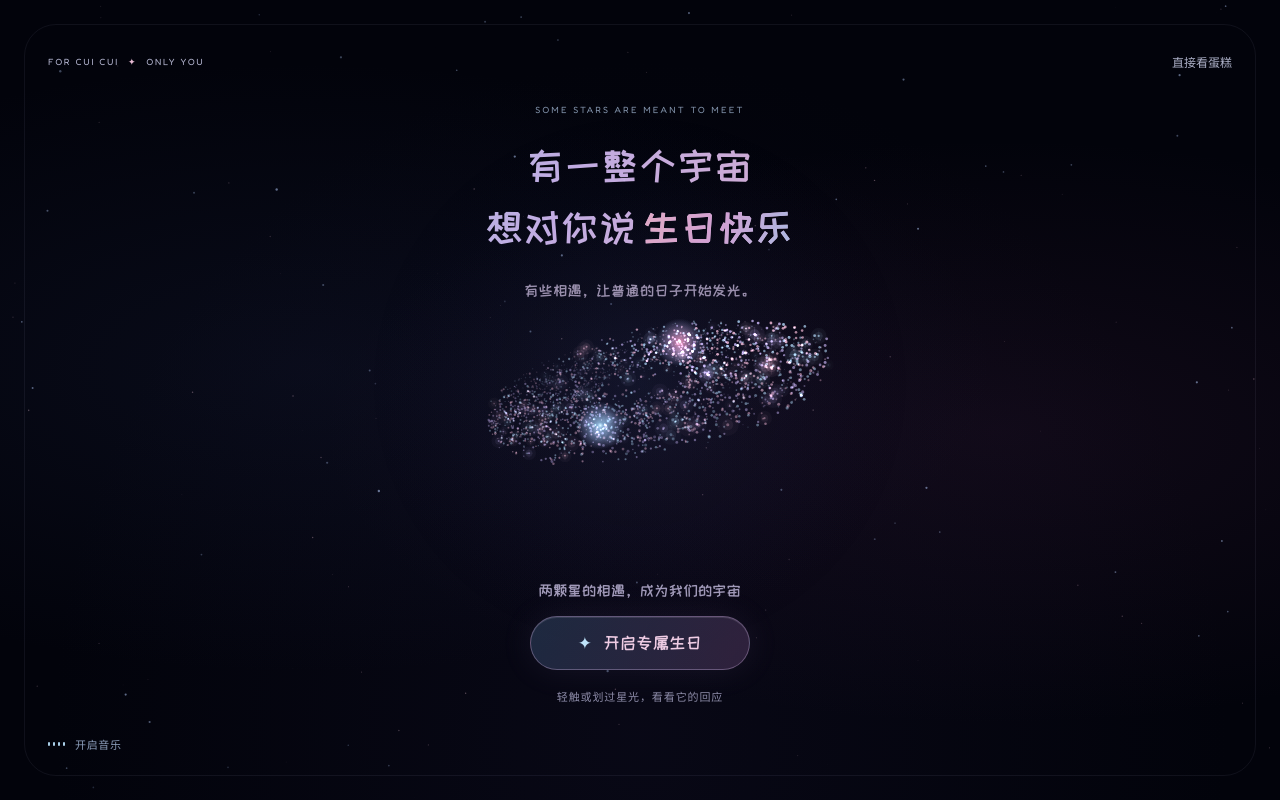
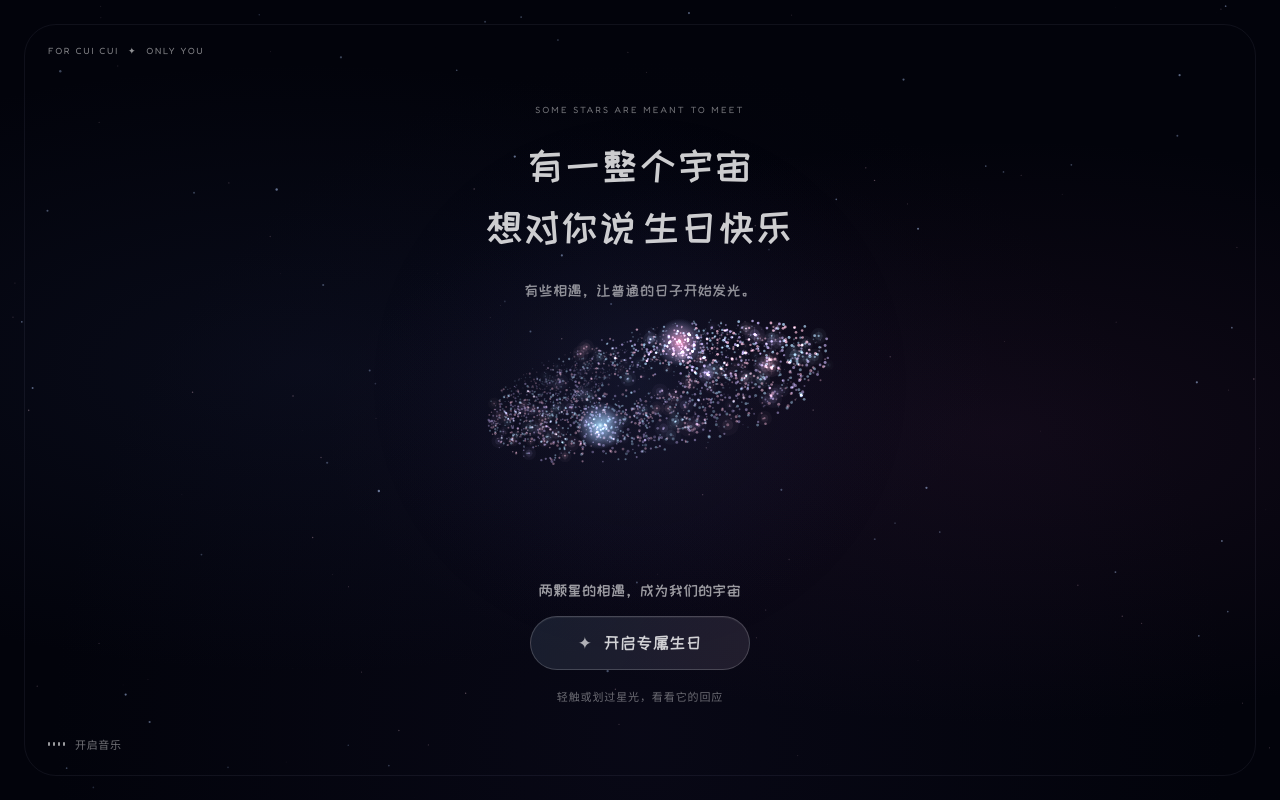
Before and after one commit to timmmguannn567-ui/ethan, a React (Vite) app: page / in a window 1280 px wide. Built offline with nearby package versions, Linux system fonts and the light colour scheme.

Commit message:
Use translucent white opening typography and remove direct-to-cake shortcut

```diff
--- a/src/Opening.tsx
+++ b/src/Opening.tsx
@@ -30,13 +30,12 @@ export function Opening({onComplete,onReveal,onStart,sound,onToggleSound}:Props)
   },[phase,count,canvasReady]);
   const start=()=>{if(started.current)return;started.current=true;callbacks.current.onStart();setPhase('countdown');};
   const release=()=>{if(finishing.current)return;finishing.current=true;setPhase('release');};
-  const skip=()=>{if(finishing.current)return;finishing.current=true;callbacks.current.onStart();callbacks.current.onReveal();setPhase('reveal');};
   const stageTitle=phase==='countdown'?String(count):phase==='name'?config.name:phase==='birthday'?'生日快乐':phase==='wish'?'把愿望，交给星空':phase==='release'?'愿望已送达':'一整个宇宙，正在为你亮起';
   return <section className={`opening opening--${phase}`} data-testid="opening" data-phase={phase} aria-label="专属生日序章">
     <div className="opening-nebula" aria-hidden="true"/>
     <canvas ref={canvas} className="opening-canvas" aria-hidden="true" onPointerMove={e=>{engine.current?.move(e.clientX,e.clientY);}} onPointerLeave={()=>engine.current?.move(0,0,false)} onPointerDown={e=>{engine.current?.move(e.clientX,e.clientY);engine.current?.bloom(e.clientX,e.clientY);}} onPointerUp={e=>{if(e.pointerType!=='mouse')engine.current?.move(0,0,false);}} onPointerCancel={()=>engine.current?.move(0,0,false)}/>
     <div className="opening-frame" aria-hidden="true"/>
-    <header className="opening-top"><span>FOR {config.name.toUpperCase()} <i>✦</i> ONLY YOU</span><button onClick={skip} data-testid="skip-opening">直接看蛋糕</button></header>
+    <header className="opening-top"><span>FOR {config.name.toUpperCase()} <i>✦</i> ONLY YOU</span></header>
     <div className="opening-copy" key={phase==='countdown'?'countdown':phase}>
       <p className="opening-eyebrow">{phase==='invitation'?'SOME STARS ARE MEANT TO MEET':phase==='countdown'?'YOUR LITTLE UNIVERSE IS WAKING UP':phase==='wish'?'MAKE A WISH':'A MOMENT THAT BELONGS TO US'}</p>
       {phase==='invitation'?<><h2>有一整个宇宙<br/>想对你说<span>生日快乐</span></h2><p className="opening-subtitle">{config.opening.invitation}</p></>:<><h2 className="opening-small-title">{phase==='countdown'?'让惊喜，慢慢靠近你':phase==='name'?'万千星光，只为你而来':phase==='birthday'?'今天，你是宇宙的中心':phase==='wish'?'闭上眼，许一个愿望':phase==='release'?'每一个明天，都想陪你':'这是属于我们的生日宇宙'}</h2></>}
--- a/src/OpeningParticles.ts
+++ b/src/OpeningParticles.ts
@@ -104,7 +104,7 @@ export class OpeningParticles {
       const shimmer=this.reduced?1:.62+Math.sin(t*(1.05+this.depths[i]*.65)+this.phases[i])*.25+Math.sin(t*.63+this.phases[i]*2.1)*.13;
       const radius=(.5+this.depths[i]*.85)*perspective*(.85+shimmer*.25);
       ctx.globalAlpha=(.32+this.depths[i]*.54)*shimmer*fading;
-      ctx.fillStyle=this.shape==='heart'?(i%3?'#ffc7e0':'#b8c9ff'):(i%3===0?'#f5bad6':i%3===1?'#c9b4f4':'#aed3f2');
+      ctx.fillStyle=lettering?(i%4===0?'#e4ebf8':'#ffffff'):this.shape==='heart'?(i%3?'#ffc7e0':'#b8c9ff'):(i%3===0?'#f5bad6':i%3===1?'#c9b4f4':'#aed3f2');
       ctx.beginPath();ctx.arc(x,y,Math.max(.3,radius),0,Math.PI*2);ctx.fill();
       if(i%19===0){
         const alpha=ctx.globalAlpha;ctx.globalAlpha=alpha*.09;ctx.beginPath();ctx.arc(x,y,radius*7,0,Math.PI*2);ctx.fill();
--- a/src/opening.css
+++ b/src/opening.css
@@ -5,7 +5,7 @@
 .opening-canvas{position:absolute;inset:0;width:100%;height:100%;touch-action:none}
 .opening-frame{position:absolute;inset:16px;border:1px solid #b6b8e013;border-radius:25px;pointer-events:none}
 .opening-top{position:absolute;top:max(32px,env(safe-area-inset-top));left:32px;right:32px;display:flex;align-items:center;justify-content:space-between;gap:12px}
-.opening-top>span{font-size:9px;letter-spacing:1.8px;color:#b5b6d1}.opening-top i{font-style:normal;color:#e7bad3;margin:0 5px}.opening-top button{padding:8px 0 8px 10px;color:#adb1c8;background:transparent;font-size:12px}
+.opening-top>span{font-size:9px;letter-spacing:1.8px;color:#b5b6d1}.opening-top i{font-style:normal;color:#e7bad3;margin:0 5px}
 .opening-copy{position:absolute;top:15%;left:24px;right:24px;text-align:center;pointer-events:none;animation:opening-copy-in .8s both}
 .opening-eyebrow{font-size:9px;letter-spacing:2.2px;color:#9ca9c9;margin-bottom:20px}
 .opening h2{font-family:'PingFang SC','Microsoft YaHei',sans-serif;font-weight:400;font-size:clamp(27px,6.7vw,39px);line-height:1.6;letter-spacing:.13em;margin:0}
@@ -32,11 +32,12 @@
 @media(max-height:700px){.opening-copy{top:14%}.opening-eyebrow{margin-bottom:12px;font-size:8px}.opening h2{font-size:25px;line-height:1.45}.opening-subtitle{margin-top:10px;font-size:12px}.opening-bottom{bottom:65px;gap:10px}.opening-orbit-note{font-size:11px}.opening-primary{min-height:46px;padding:12px 22px;font-size:14px}.opening-caption{font-size:13px;max-width:290px}.opening-hint{font-size:10px}.opening-sound{bottom:20px}.opening-top{top:24px;left:26px;right:26px}.opening-top>span{font-size:8px;letter-spacing:1px}.moment-row{gap:8px}}
 @media(prefers-reduced-motion:reduce){.opening,.opening-primary{transition:none}.experience--arriving,.opening-copy,.opening-sound.is-playing i{animation:none}}
 
-/* Softer, personal lettering scoped to the opening only. */
+/* Airy white lettering, scoped to the opening so photo handwriting stays intact. */
 .opening h2,.opening-subtitle,.opening-caption,.opening-orbit-note,.opening-primary{font-family:BirthdayOpening,'Fredoka','PingFang SC',sans-serif;font-weight:400;letter-spacing:.045em}
-.opening h2,.opening .opening-small-title{color:transparent;background:linear-gradient(115deg,#b8dcff 10%,#dcc3ff 44%,#ffc3dd 80%);background-clip:text;-webkit-background-clip:text;opacity:.88;text-shadow:none}
-.opening h2 span{color:transparent;background:linear-gradient(110deg,#ffc0dd,#efb6ee,#c0d3ff);background-clip:text;-webkit-background-clip:text;text-shadow:none}
-.opening-subtitle{color:#c3b5d7;opacity:.78;font-size:15px}.opening-orbit-note{color:#c9c0e3;opacity:.8;font-size:15px}
-.opening-caption{color:#e2c4e2;opacity:.84;font-size:17px}.opening-primary{color:#efcce4;font-size:17px;background:linear-gradient(115deg,#263751b8,#3a2847c9);border-color:#d1b2e35c}
-.opening--countdown .opening-caption{color:#bcd6ed}.opening--wish .opening-caption{color:#eec3da}.opening-eyebrow{color:#a6bbd7;opacity:.78}
+.opening h2,.opening .opening-small-title{color:#ffffff;opacity:.80;background:none;text-shadow:0 0 24px #ffffff0b}
+.opening h2 span{color:inherit;background:none;text-shadow:none}
+.opening-subtitle{color:#fff;opacity:.55;font-size:15px}.opening-orbit-note{color:#fff;opacity:.60;font-size:15px}
+.opening-caption{color:#fff;opacity:.68;font-size:17px}.opening-primary{color:#ffffffce;font-size:17px;background:linear-gradient(115deg,#2630448a,#322b3d9c);border-color:#ffffff30;box-shadow:inset 0 1px 0 #ffffff0d,0 0 30px #ffffff04}
+.opening-primary span{color:#ffffffa8}.opening-eyebrow{color:#fff;opacity:.44}.opening-top>span{color:#ffffff80}.opening-top i{color:#ffffff90}
+.opening-hint{color:#ffffff66}.opening-sound{color:#ffffff70}.opening-sound i{background:#ffffff99}
 @media(max-height:700px){.opening-subtitle,.opening-orbit-note{font-size:13px}.opening-caption,.opening-primary{font-size:15px}}
```
Also changed, not shown: tests/audio-check.mjs (+1 -1 lines), tests/browser-check.mjs (+1 -1 lines), tests/last-photo-check.mjs (+1 -1 lines), tests/opening-check.mjs (+5 -5 lines), tests/production-check.mjs (+1 -1 lines), tests/wechat-photos-check.mjs (+1 -1 lines), 6 other files (tests, documents, lock files or other folders).
